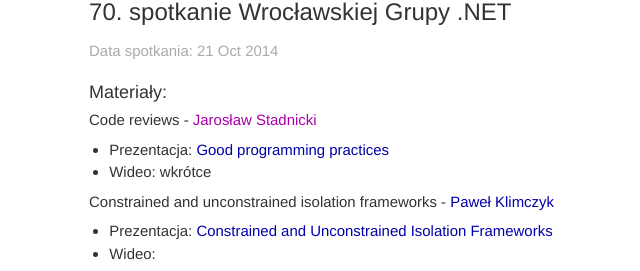
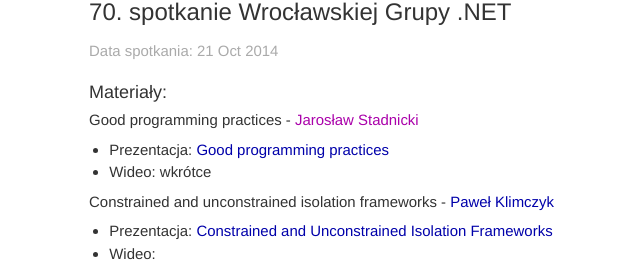
Before and after one commit to wrocnet/wrocnet.github.io, a Jekyll site: the page built from _posts/2014-10-21-70-spotkanie-wroclawskiej-grupy-net.md, in a window 1280 px wide, cut to the strip 546-817 px from the top of the page. Shown: the whole strip, without its empty margins (237-877 px from the left). Built offline with Jekyll 4.4.1, drawn with Linux system fonts in a browser that asks for light colours; nearby versions of some CDN libraries; Markdown is read by kramdown in place of the engine named in the settings.

Commit message:
Nowy tytuł prezentacji Jarka

```diff
--- a/_posts/2014-10-21-70-spotkanie-wroclawskiej-grupy-net.md
+++ b/_posts/2014-10-21-70-spotkanie-wroclawskiej-grupy-net.md
@@ -1,10 +1,10 @@
 ---
 layout: meetup
-title: 70. spotkanie - Code reviews, Unconstrained isolation
+title: 70. spotkanie - Good programming practices, Unconstrained isolation
 meetupno: 70
 ---
 
-#### Code reviews  - [Jarosław Stadnicki]()
+#### Good programming practices  - [Jarosław Stadnicki]()
 * Prezentacja: [Good programming practices](/assets/good_practices.pptx)
 * Wideo: wkrótce
 
```
